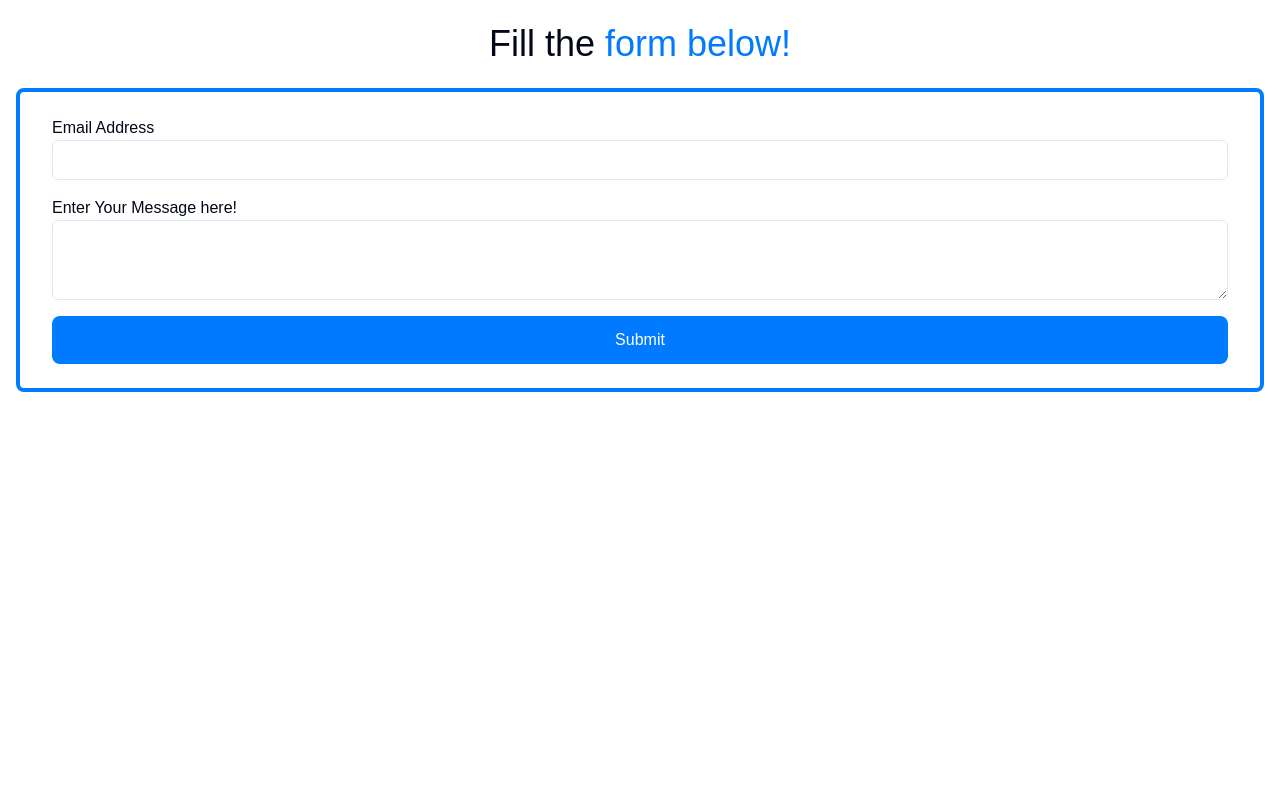
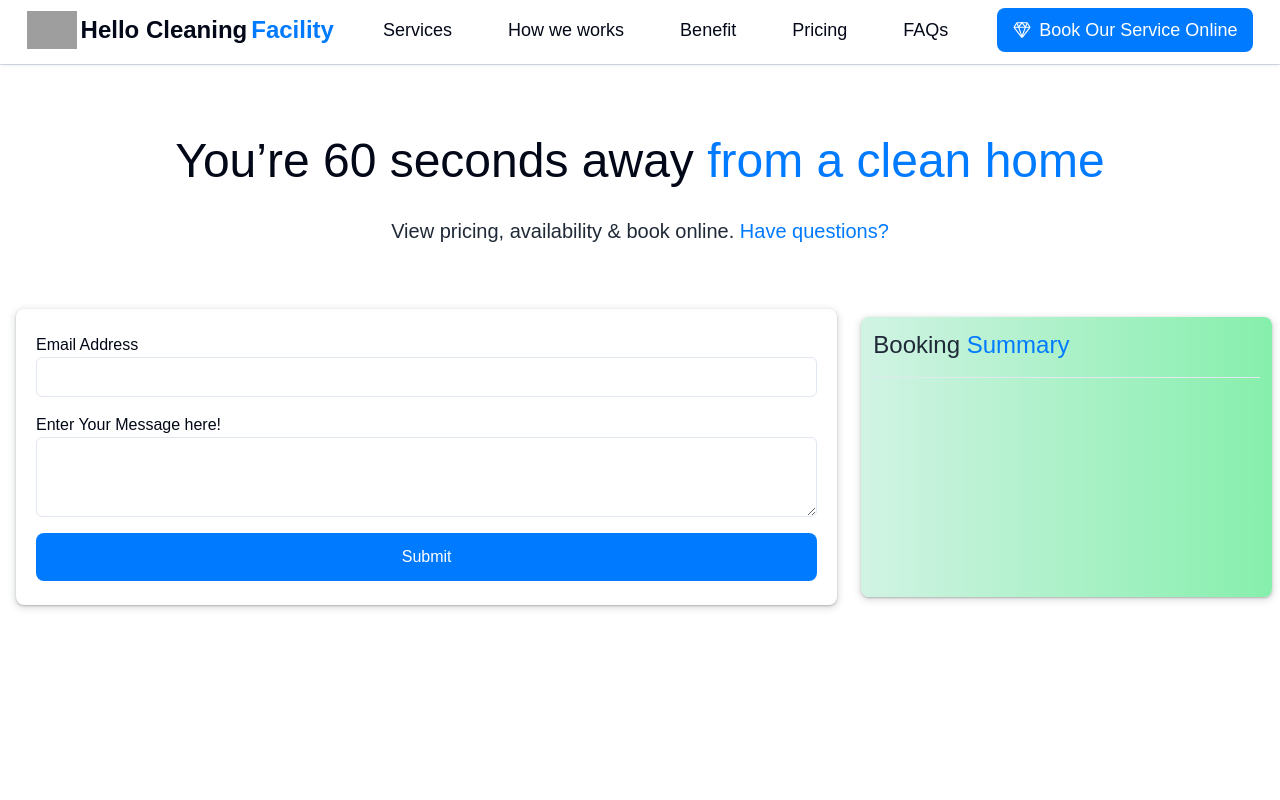
Before and after one commit to Sankalpa683/hellocleaning, a Next.js app: page /book-now in a window 1280 px wide. Shown: the top 800 px of the page. Built offline with nearby package versions, Linux system fonts and the light colour scheme; grey boxes are pictures that could not be loaded; a web font is replaced by a local one.

Commit message:
halka edit

```diff
--- a/src/app/book-now/page.js
+++ b/src/app/book-now/page.js
@@ -4,6 +4,8 @@ import React from 'react';
 import { useForm, ValidationError } from '@formspree/react';
 import { Input } from '@/components/ui/input';
 import { Textarea } from '@/components/ui/textarea';
+import Nav from '../components/nav';
+import Footer from '../components/footer';
 
 function ContactForm() {
   const [state, handleSubmit] = useForm("xkgwvnwq");
@@ -11,9 +13,16 @@ function ContactForm() {
     return <p>Thanks for joining!</p>;
   }
   return (
+
+    <>
+      <div className="py-12 min-h-screen">
+        <div className='pt-6 pb-16 flex flex-col flex-wrap items-center justify-start text-center'>
+          <h1 className='text-3xl lg:text-5xl font-medium'>You’re 60 seconds away <span className='text-[#007aff]'>from a clean home</span></h1>
+          <p className='text-lg hidden lg:block lg:text-xl pt-4 lg:pt-8 text-gray-800'>View pricing, availability & book online. <span className='text-[#007aff]'>Have questions?</span></p>
+        </div>
         <form onSubmit={handleSubmit} className='w-full'>
-      <h1 className='py-6 text-4xl w-full text-center'>Fill the <span className='text-[#007aff]'>form below!</span></h1>
-      <div className='flex border-4 border-[#007aff] rounded-lg mx-4 flex-col flex-wrap gap-4 px-8 py-6'>
+          <div className='grid grid-cols-1 lg:grid-cols-3 md:grid-cols-2 sm:grid-cols-1'>
+            <div className='flex h-fit shadow-book_online rounded-lg col-span-2 mx-2 lg:mx-4 flex-col flex-wrap gap-4 px-5 py-6'>
               <div>
                 <label htmlFor="email">
                   Email Address
@@ -49,13 +58,26 @@ function ContactForm() {
                 </button>
               </div>
             </div>
+            <div className='shadow-book_online m-2 p-3 text-gray-800 bg-gradient-to-r from-[#D1F3E4] to-green-300 rounded-lg flex flex-wrap flex-col '>
+              <h1 className='text-2xl font-medium pb-4'>Booking <span className='text-[#007aff]'>Summary</span></h1>
+              <hr />
+            </div>
+          </div>
         </form>
+      </div>
+    </>
   );
 }
 
 function App() {
   return (
+    <>
+      <section>
+        <Nav />
         <ContactForm />
+        <Footer />
+      </section>
+    </>
   );
 }
 
--- a/tailwind.config.js
+++ b/tailwind.config.js
@@ -72,6 +72,7 @@ module.exports = {
       },
       boxShadow: {
         custom: 'rgba(0, 0, 0, 0.02) 0px 1px 3px 0px, rgba(27, 31, 35, 0.15) 0px 0px 0px 1px',
+        book_online: 'rgba(60, 64, 67, 0.3) 0px 1px 2px 0px, rgba(60, 64, 67, 0.15) 0px 2px 6px 2px',
       },
     },
   },
```
Lines whose indentation alone changed are shown as unchanged.
